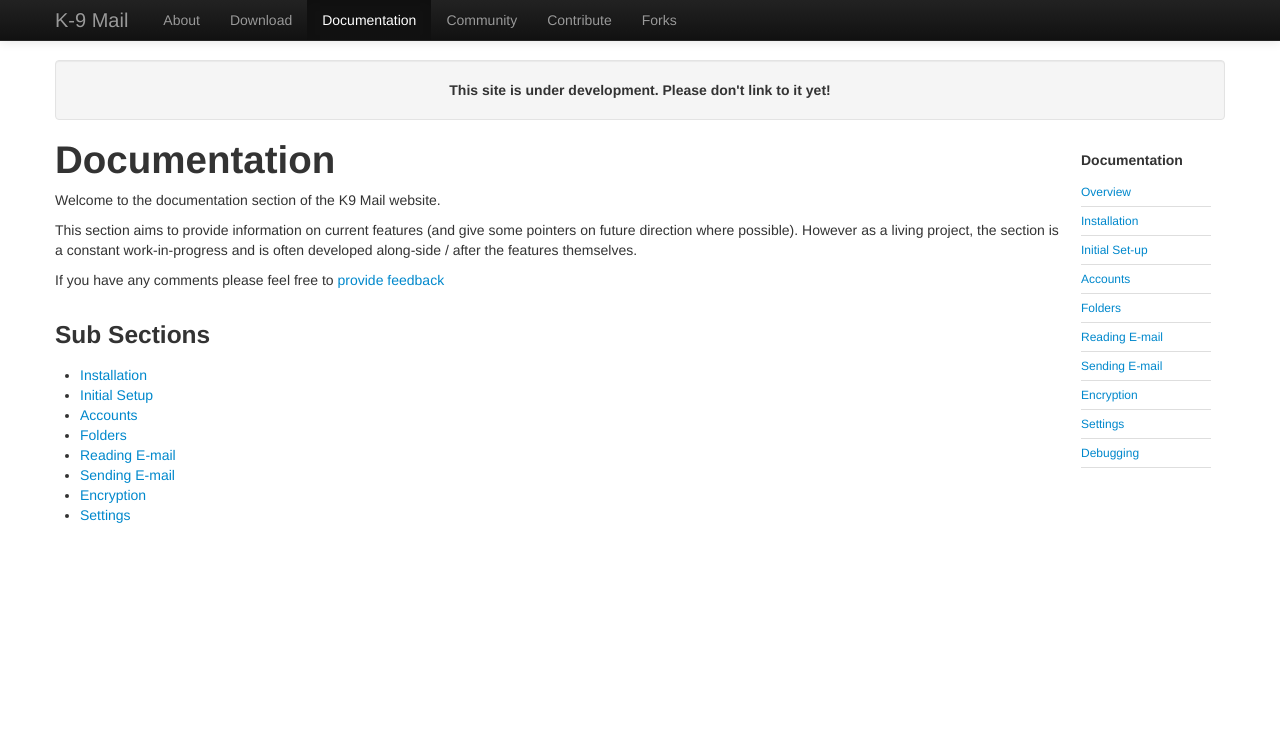
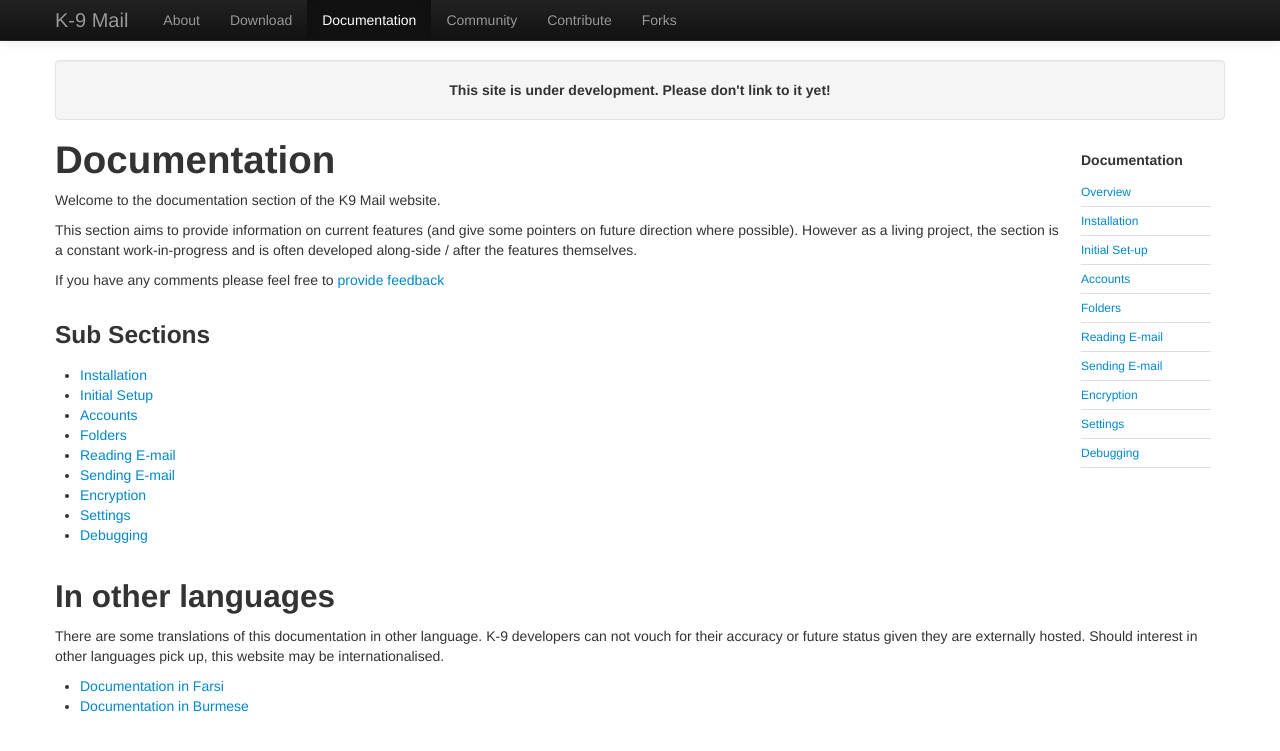
Before and after one commit to k9mail/k9mail.app, a Jekyll site: the page built from documentation.md, in a window 1280 px wide. Shown: the top 751 px of the page. Built offline with Jekyll 4.4.1, drawn with Linux system fonts in a browser that asks for light colours; nearby versions of some CDN libraries.

Commit message:
Adding references to internationalised versions
From the Wiki

```diff
--- a/documentation.md
+++ b/documentation.md
@@ -24,3 +24,11 @@ If you have any comments please feel free to <a href="contribute.md">provide fee
 * [Sending E-mail](/documentation/sending.html)
 * [Encryption](/documentation/encryption.html)
 * [Settings](/documentation/settings.html)
+* [Debugging](/documentation/debugging.html)
+
+## In other languages
+
+There are some translations of this documentation in other language. K-9 developers can not vouch for their accuracy or future status given they are externally hosted. Should interest in other languages pick up, this website may be internationalised.
+
+* [Documentation in Farsi](http://en.flossmanuals.net/k9-fa/)
+* [Documentation in Burmese](http://en.flossmanuals.net/k9my/)
```
